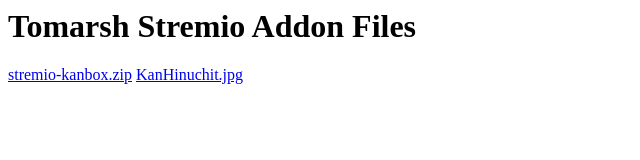
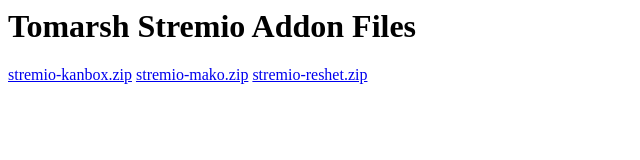
Before and after one commit to Tomartsh/Stremio_Addon_Files, a plain HTML site: page index.html in a window 1280 px wide. Shown: the whole page, without its empty margins (0-640 px from the left). Drawn offline with Linux system fonts and the light colour scheme.

Commit message:
Update index.html

```diff
--- a/index.html
+++ b/index.html
@@ -1,3 +1,4 @@
 <h1>Tomarsh Stremio Addon Files</h1>
 <a href="stremio-kanbox.zip">stremio-kanbox.zip</a>
-<a href="assets/Kan/KanHinuchit.jpg">KanHinuchit.jpg</a>
+<a href="stremio-mako.zip">stremio-mako.zip</a>
+<a href="stremio-reshet.zip">stremio-reshet.zip</a>
```
